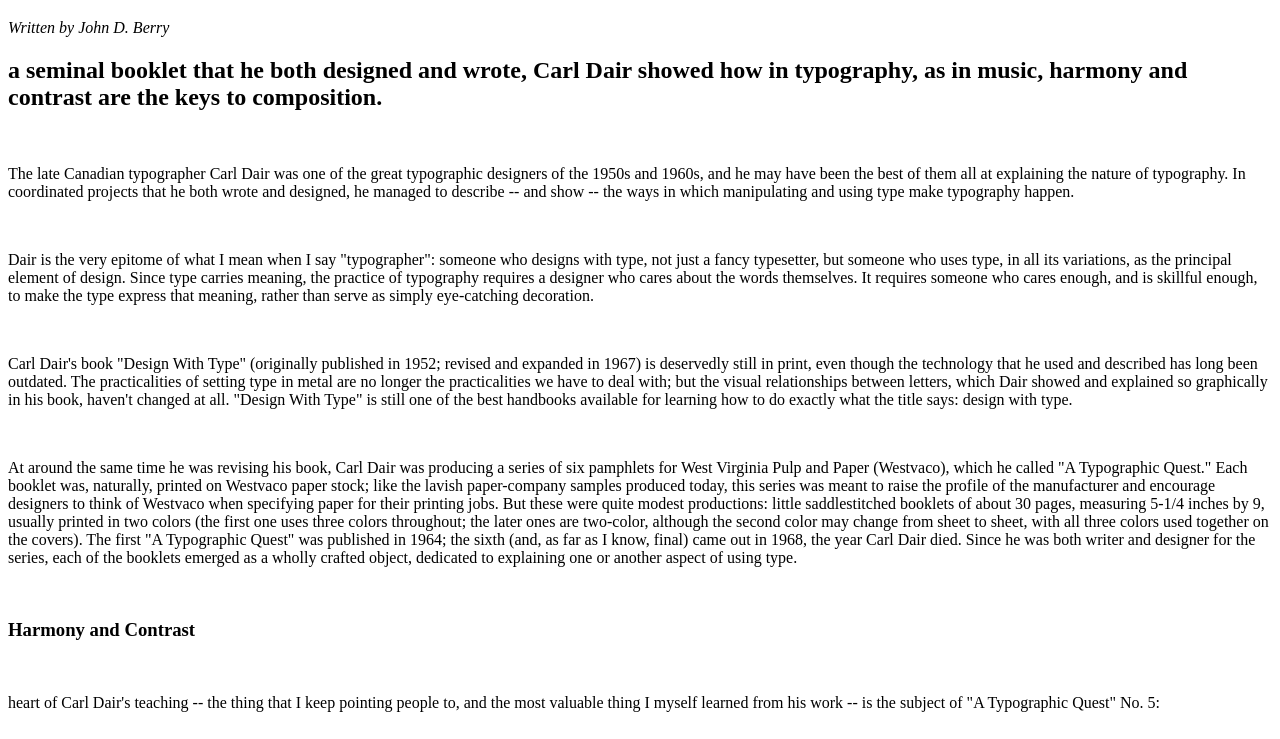
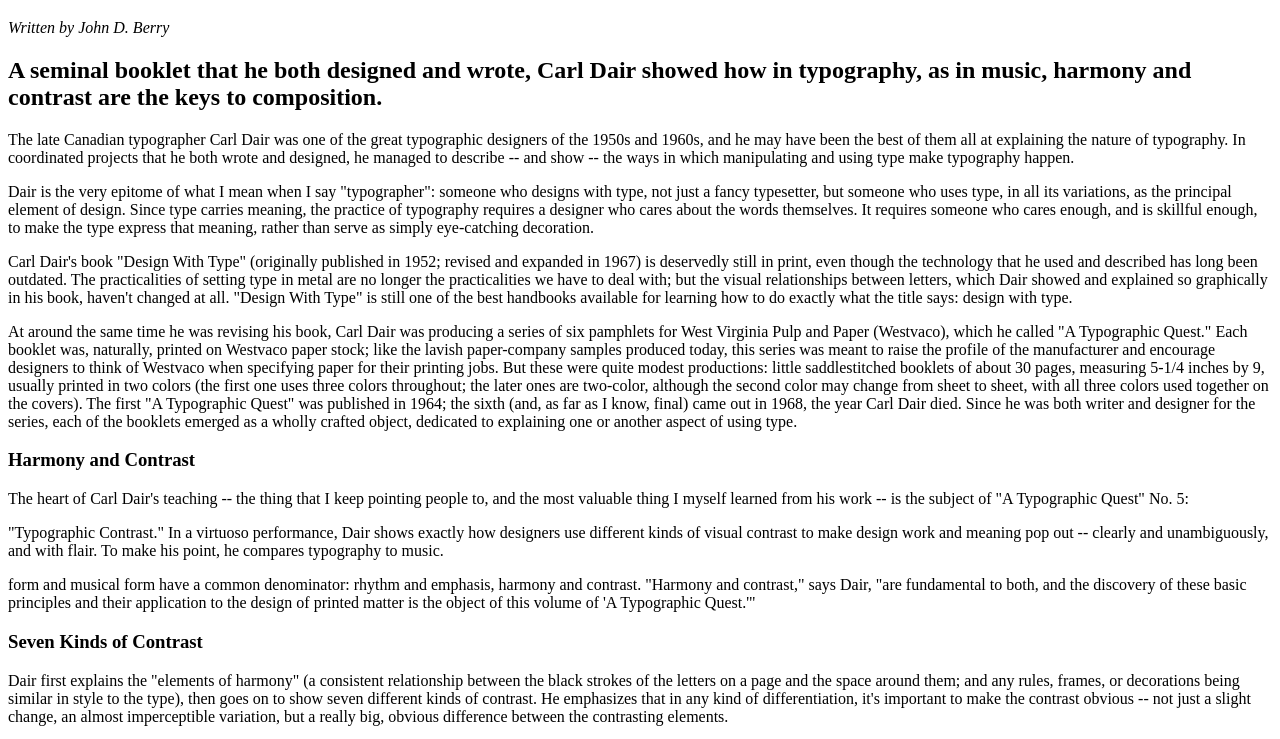
Before and after one commit to DarlingMARIE/MarkUp, a plain HTML site: page index.html in a window 1280 px wide. Shown: the part 61-800 px from the top of the page. Drawn offline with Linux system fonts and the light colour scheme.

Commit message:
add changes to breaks

```diff
--- a/index.html
+++ b/index.html
@@ -7,29 +7,29 @@
     <h1> Seven Principles of Typographic Contrast</h1>
 
     <em>Written by John D. Berry</em>
-    <br>
- <h2> a seminal booklet that he both designed and wrote, Carl Dair showed how in typography, as in music, harmony and contrast are the keys to composition. </h2>
-    <br>
+
+ <h2> A seminal booklet that he both designed and wrote, Carl Dair showed how in typography, as in music, harmony and contrast are the keys to composition. </h2>
+
 <p>The late Canadian typographer Carl Dair was one of the great typographic designers of the 1950s and 1960s, and he may have been the best of them all at explaining the nature of typography. In coordinated projects that he both wrote and designed, he managed to describe -- and show -- the ways in which manipulating and using type make typography happen. </p>
-    <br>
+
 <p> Dair is the very epitome of what I mean when I say "typographer": someone who designs with type, not just a fancy typesetter, but someone who uses type, in all its variations, as the principal element of design. Since type carries meaning, the practice of typography requires a designer who cares about the words themselves. It requires someone who cares enough, and is skillful enough, to make the type express that meaning, rather than serve as simply eye-catching decoration. </p>
-    <br>
+
 <p> Carl Dair's book "Design With Type" (originally published in 1952; revised and expanded in 1967) is deservedly still in print, even though the technology that he used and described has long been outdated. The practicalities of setting type in metal are no longer the practicalities we have to deal with; but the visual relationships between letters, which Dair showed and explained so graphically in his book, haven't changed at all. "Design With Type" is still one of the best handbooks available for learning how to do exactly what the title says: design with type. </p>
-    <br>
+
 <p>At around the same time he was revising his book, Carl Dair was producing a series of six pamphlets for West Virginia Pulp and Paper (Westvaco), which he called "A Typographic Quest." Each booklet was, naturally, printed on Westvaco paper stock; like the lavish paper-company samples produced today, this series was meant to raise the profile of the manufacturer and encourage designers to think of Westvaco when specifying paper for their printing jobs. But these were quite modest productions: little saddlestitched booklets of about 30 pages, measuring 5-1/4 inches by 9, usually printed in two colors (the first one uses three colors throughout; the later ones are two-color, although the second color may change from sheet to sheet, with all three colors used together on the covers). The first "A Typographic Quest" was published in 1964; the sixth (and, as far as I know, final) came out in 1968, the year Carl Dair died. Since he was both writer and designer for the series, each of the booklets emerged as a wholly crafted object, dedicated to explaining one or another aspect of using type. </p>
-    <br>
+
 <h3> Harmony and Contrast </h3>
-    <br>
-<p> heart of Carl Dair's teaching -- the thing that I keep pointing people to, and the most valuable thing I myself learned from his work -- is the subject of "A Typographic Quest" No. 5: </p>
-    <br>
+
+<p> The heart of Carl Dair's teaching -- the thing that I keep pointing people to, and the most valuable thing I myself learned from his work -- is the subject of "A Typographic Quest" No. 5: </p>
+
 <p>"Typographic Contrast." In a virtuoso performance, Dair shows exactly how designers use different kinds of visual contrast to make design work and meaning pop out -- clearly and unambiguously, and with flair. To make his point, he compares typography to music. </p>
-    <br>
+
 <p> form and musical form have a common denominator: rhythm and emphasis, harmony and contrast. "Harmony and contrast," says Dair, "are fundamental to both, and the discovery of these basic principles and their application to the design of printed matter is the object of this volume of 'A Typographic Quest.'"</p>
-    <br>
+
 <h3>Seven Kinds of Contrast</h3>
-    <br>
+
 <p>Dair first explains the "elements of harmony" (a consistent relationship between the black strokes of the letters on a page and the space around them; and any rules, frames, or decorations being similar in style to the type), then goes on to show seven different kinds of contrast. He emphasizes that in any kind of differentiation, it's important to make the contrast obvious -- not just a slight change, an almost imperceptible variation, but a really big, obvious difference between the contrasting elements.</p>
-    <br>
+
 
     <ul>
 <li> Contrast of Size </li>
@@ -41,42 +41,42 @@
 <li>Contrast of Direction</li>
     </ul>
 
-    <br>
+
     <h4> Other Types of Contrast </h4>
-    <br>
+
 <p> The first and most basic contrast is size. "A simple but dramatic contrast of size," says Dair, "provides a point to which the reader's attention is drawn. Set in the same style of type, it maintains the exact relationship of the letter to the background. It is only a physical enlargement of the basic pattern created by the form and the weight of the type being used for the text." The most common use of size is in making the title or heading noticeably bigger than the text -- but that's only a starting-point.</p>
-    <br>
+
 <h4> Contrast of Weight </h4>
-    <br>
+
 <p> The second most obvious contrast is of weight: bold type stands out in the middle of lighter type of the same style. As Dair points out, "Not only types of varying weight, but other typographic material such as rules, spots, squares, etc., can be called into service to provide a heavy area for a powerful point of visual attraction or emphasis."</p>
-    <br>
+
 <p> The next two kinds of contrast are the contrast of form and the contrast of structure. It's not entirely obvious where to draw a line between these two, since they both have to do with the shapes of the letters.</p>
-    <br>
+
 <h4> Contrast of Form </h4>
-    <br>
+
 By "form," Dair means the distinction between a capital letter and its lowercase equivalent, or a roman letter and its italic variant. He includes condensed and expanded versions under "form," and he even allows as how "there are some script types which harmonize with standard types, such as the Bank Script and Bodoni on the opposite page, and can be used for dramatic change of form." (He warns, parenthetically, against using scripts and italics together, since they are both versions of handwritten letters; they're more likely to conflict than to contrast.)</p>
-    <br>
+
 <h4>Contrast of Structure </h4>
-    <br>
+
 <p> By "structure," Dair means the different letterforms of different kinds of typefaces -- a monoline sans serif vs. a high-contrast modern, for instance, or an italic vs. a blackletter. "The use of contrast of structure may be compared to an orator who changes his voice not to increase or decrease the volume, but to change the very quality of his voice to suit his words."</p>
-    <br>
+
 <h4>Contrast of Texture </h4>
-    <br>
+
 <p> Put all these things together, and apply them to a block of text on a page, and you come to the contrast of texture: the way the lines of type look as a mass, which depends partly on the letterforms themselves and partly on how they're arranged. "Like threads in cloth," says Dair, "types form the fabric of our daily communication."</p>
-    <br>
+
 <h4> Contrast of Color </h4>
-    <br>
+
 <p> Dair's sixth contrast is color -- and he warns that a second color is usually less emphatic than plain black on white (or white on black), so it's important to give careful thought to which element needs to be emphasized, and to pay attention to the tonal values of the colors used.</p>
-    <br>
+
 <h4> Contrast of Direction </h4>
-    <br>
+
 <p> The last of Dair's seven kinds of contrast is the contrast of direction: the opposition between vertical and horizontal, and the angles in between. Turning one word on its side can have a dramatic effect on a layout. But Dair points out that text blocks also have their vertical or horizontal aspects, and mixing wide blocks of long lines with tall columns of short lines can also produce a contrast.</p>
-    <br>
+
 <h4> Other Types of Contrast </h4>
-    <br>
+
 <p> There are other kinds of contrast, less clearly dependent on the type itself. Dair mentions "contrast by isolation," i.e., putting a word or phrase in an isolated position away from the other elements on the page, to make it stand out. (I think of this as a contrast of position.) And he suggests other kinds of non-typographic contrast, such as mixing paper stocks, embossing, and using contrasting matte or gloss inks. He also points out that illustrations, especially line art, may be in harmony with the type on the same page or may contrast with it completely.</p>
-    <br>
+
 <p> Finally, Dair takes time to say a little about rhythm ("in typography, it consists of intervals of space") and about the power of "interrupted rhythm" ("the impact derives not from the fact that the unexpected happens, but rather that the expected does not happen").</p>
-    <br>
+
 <p> Most of the time, we use more than one kind of contrast together, in order to make the differences between visual elements even more obvious. We can use all of Dair's seven kinds of contrast at once, if we're skillful; he refers to this as typographic "chords." (One of the chapter titles in "Design With Type" is "Multiplying the Contrasts.") But breaking them down like this into simple oppositions makes it easier to use them consciously; it keeps us from getting our layouts all muddied up through trying to change too many things at once without thinking about what we're doing. I've found Carl Dair's analysis of typographic contrast -- and especially the visual flair with which he presents it -- an invaluable tool in the practice of graphic design.</p>
 </body>
```
